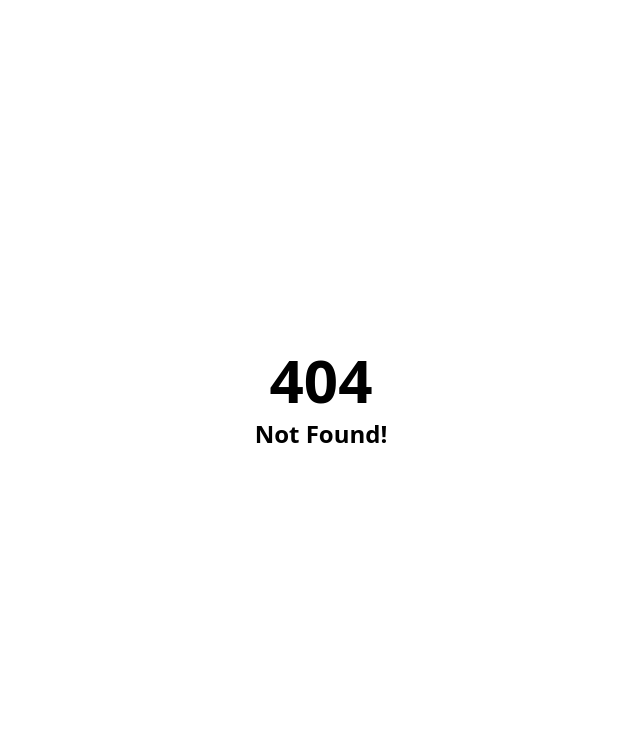
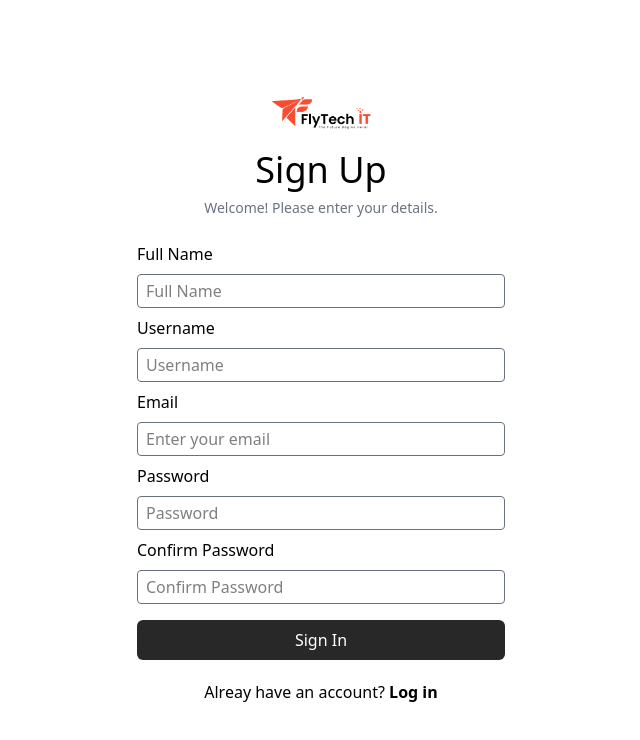
Before and after one commit to Shakiqurrahman/flytech-dashboard, a React (Vite) app: page /sign-in in a window 1280 px wide. Before the commit this address had no page. Shown: the top 740 px of the page, without its empty margins (319-959 px from the left). Built offline with nearby package versions, Linux system fonts and the light colour scheme.

Commit message:
signup page complete

```diff
--- a/src/AllRoutes/Routes.jsx
+++ b/src/AllRoutes/Routes.jsx
@@ -3,11 +3,16 @@ import DashboardPage from "../pages/DashboardPage";
 import ErrorPage from "../pages/ErrorPage";
 import LoginPage from "../pages/LoginPage";
 import MainLayout from "./MainLayout";
+import SignInPage from "../pages/SignInPage";
 
 export const router = createBrowserRouter([
     {
         path: "/login",
         element: <LoginPage />,
+    },
+    {
+        path: "/sign-in",
+        element: <SignInPage />,
     },
     {
         path: "/",
--- /dev/null
+++ b/src/pages/SignInPage.jsx
@@ -0,0 +1,113 @@
+import React from "react";
+import { Link } from "react-router";
+import flytechLogo from "../assets/images/flytechBlack.png";
+import { useState } from "react";
+
+const SignInPage = () => {
+    const [formValue, setFormValue] = useState({
+        name: "",
+        email: "",
+        username: "",
+        password: "",
+        confirmPassword: "",
+    });
+
+    const handleChange = (e) => {
+        setFormValue((prev) => ({
+            ...prev,
+            [e.target.name]: e.target.value,
+        }));
+    };
+
+    const handleSubmit = (e) => {
+        e.preventDefault();
+        console.log(formValue);
+    };
+
+    return (
+        <div className="bg-white h-screen flex flex-col justify-center items-center">
+            <img
+                src={flytechLogo}
+                alt=""
+                className="w-25 object-contain mx-auto"
+            />
+            <h1 className="text-center text-2xl sm:text-4xl font-medium mt-5">
+                Sign Up
+            </h1>
+            <p className="text-gray-500 text-center text-sm pt-2">
+                Welcome! Please enter your details.
+            </p>
+
+            <form
+                className="flex flex-col space-y-2 mx-auto pt-6 px-4 max-w-[400px] w-full"
+                onSubmit={handleSubmit}
+            >
+                <label>Full Name</label>
+                <input
+                    type="text"
+                    placeholder="Full Name"
+                    className="outline-0 border border-gray-500 py-1 px-2 rounded-sm w-full"
+                    value={formValue.name}
+                    name="name"
+                    onChange={handleChange}
+                />
+                <label>Username</label>
+                <input
+                    type="text"
+                    placeholder="Username"
+                    className="outline-0 border border-gray-500 py-1 px-2 rounded-sm w-full"
+                    value={formValue.username}
+                    name="username"
+                    onChange={handleChange}
+                />
+                <label>Email</label>
+                <input
+                    type="email"
+                    placeholder="Enter your email"
+                    className="outline-0 border border-gray-500 py-1 px-2 rounded-sm w-full"
+                    value={formValue.email}
+                    name="email"
+                    onChange={handleChange}
+                />
+
+                <label>Password</label>
+                <input
+                    type="password"
+                    placeholder="Password"
+                    className="outline-0 border border-gray-500 py-1 px-2 rounded-sm w-full"
+                    value={formValue.password}
+                    name="password"
+                    onChange={handleChange}
+                />
+                <label>Confirm Password</label>
+                <input
+                    type="password"
+                    placeholder="Confirm Password"
+                    className="outline-0 border border-gray-500 py-1 px-2 rounded-sm w-full"
+                    value={formValue.confirmPassword}
+                    name="confirmPassword"
+                    onChange={handleChange}
+                />
+
+                <button
+                    type="submit"
+                    className="bg-[#282828] text-white hover:bg-primary duration-300 cursor-pointer py-2 rounded-md mt-2"
+                >
+                    Sign In
+                </button>
+            </form>
+
+            <p className="text-center pt-5">
+                Alreay have an account?{" "}
+                <Link
+                    to="/login"
+                    className="hover:text-primary duration-300 font-semibold"
+                >
+                    Log in
+                </Link>
+            </p>
+        </div>
+    );
+};
+
+export default SignInPage;
```
Lines whose indentation alone changed are shown as unchanged.
